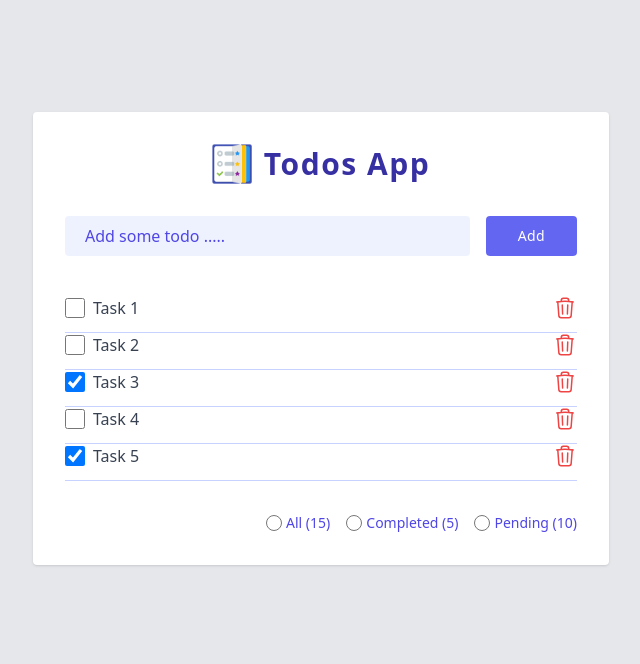
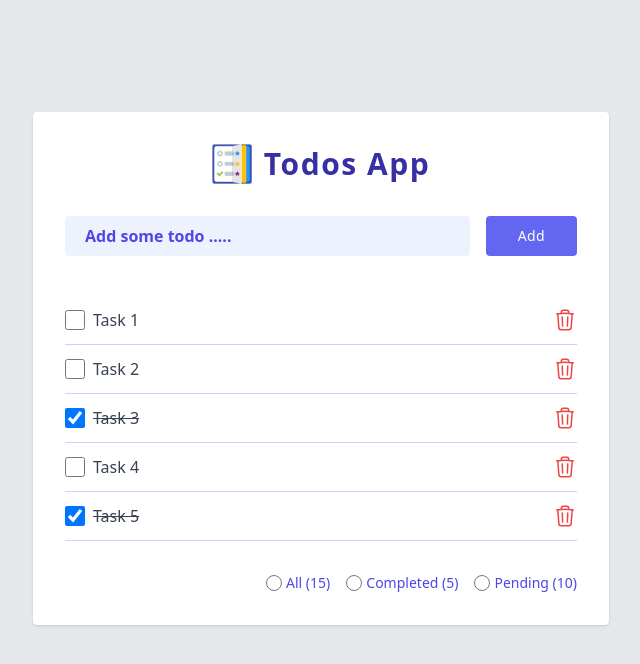
Before and after one commit to creativehimel/Todos-App, a Vue app: page / in a window 1280 px wide. Shown: the top 664 px of the page, without its empty margins (319-959 px from the left). Built offline with nearby package versions, Linux system fonts and the light colour scheme.

Commit message:
Add Task functionality added

```diff
--- a/src/components/AddTask.vue
+++ b/src/components/AddTask.vue
@@ -1,6 +1,21 @@
+<script setup>
+import {ref} from "vue";
+import {useTaskStore} from "@/store/TaskStore";
+const newTaskStore = useTaskStore()
+
+const taskName = ref('')
+const createTask = ()=>{
+  let newTask = {
+    id: Date.now(),
+    name: taskName.value,
+    isDone: false
+  }
+  newTaskStore.addTask(newTask)
+}
+</script>
 <template>
-  <form class="mb-10 flex space-x-4">
-    <input type="search" placeholder="Add some todo ....." class="w-full bg-indigo-50 rounded focus:outline-indigo-300 border-indigo-500 py-2 px-5 placeholder-indigo-600">
+  <form @submit.prevent="createTask" class="mb-10 flex space-x-4">
+    <input v-model="taskName" type="search" placeholder="Add some todo ....." class="w-full bg-indigo-50 rounded focus:outline-indigo-300 border-indigo-500 py-2 px-5 placeholder-indigo-600 text-indigo-600 font-semibold">
     <button type="submit" class="text-white bg-indigo-500 px-8 py-2 rounded text-sm font-medium tracking-wide hover:bg-indigo-600 transition-colors duration-300">Add</button>
   </form>
 </template>
--- a/src/components/Task.vue
+++ b/src/components/Task.vue
@@ -7,7 +7,7 @@ defineProps({
 <template>
   <label for="task" class="flex items-center">
     <input type="checkbox" :checked="task.isDone" id="task" class="h-5 w-5 text-indigo-500 rounded-sm border-indigo-500">
-    <span class="ml-2 text-gray-700">{{ task.name }}</span>
+    <span class="ml-2 text-gray-700" :class="task.isDone ? 'line-through' : ''">{{ task.name }}</span>
   </label>
   <button class="ml-auto text-red-500">
     <svg xmlns="http://www.w3.org/2000/svg" fill="none" viewBox="0 0 24 24" stroke-width="1.5" stroke="currentColor" class="w-6 h-6">
--- a/src/components/TaskList.vue
+++ b/src/components/TaskList.vue
@@ -5,7 +5,7 @@ const taskList = useTaskStore()
 </script>
 
 <template>
-  <div class="flex border-b border-indigo-200 pb-3" v-for="task in taskList.tasks" :key="task.id">
+  <div class="flex border-b border-indigo-200 py-3" v-for="task in taskList.tasks" :key="task.id">
   <Task :task="task"/>
   </div>
 </template>
--- a/src/store/TaskStore.js
+++ b/src/store/TaskStore.js
@@ -28,5 +28,8 @@ export const useTaskStore = defineStore('task', ()=>{
             isDone: true
         }
     ])
-    return {tasks}
+    function addTask(newTask){
+       tasks.push(newTask)
+    }
+    return {tasks, addTask}
 })
```
